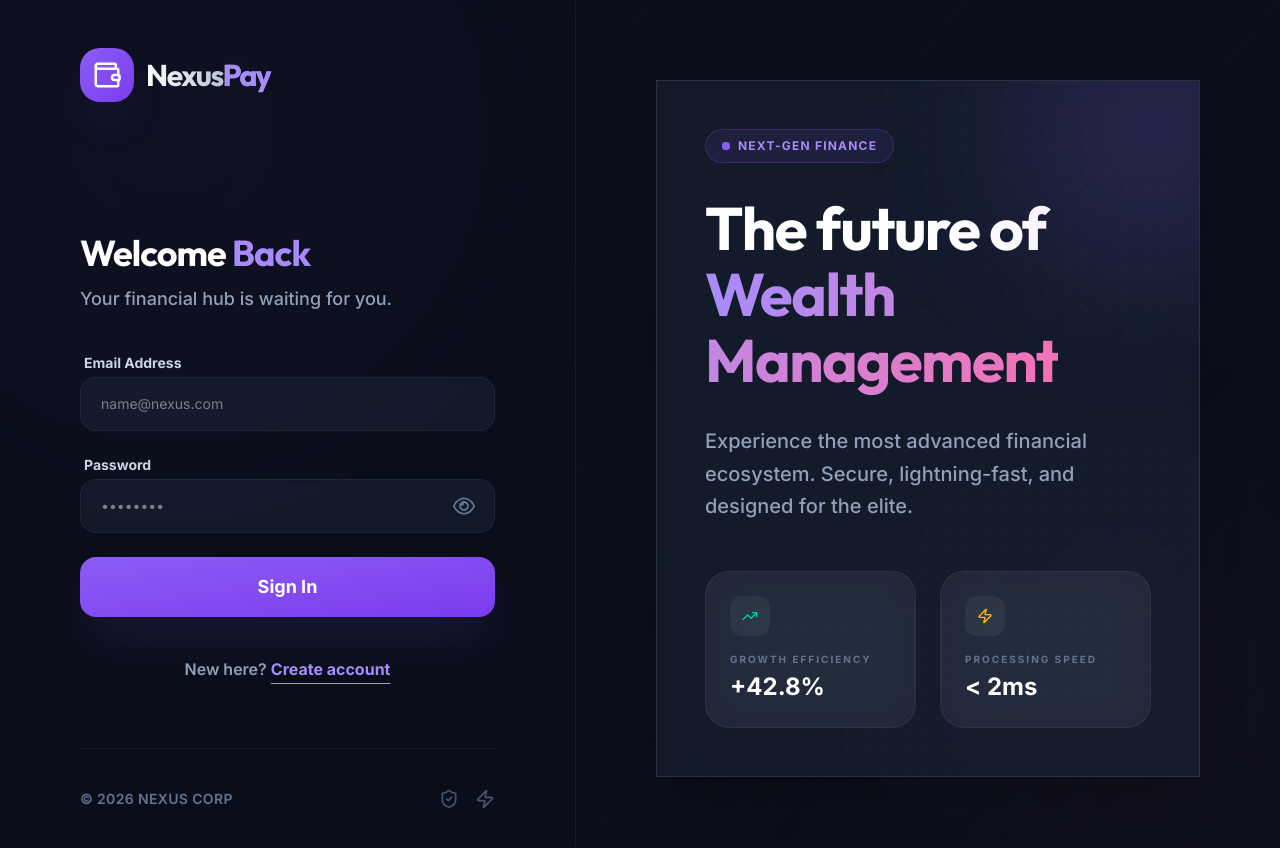
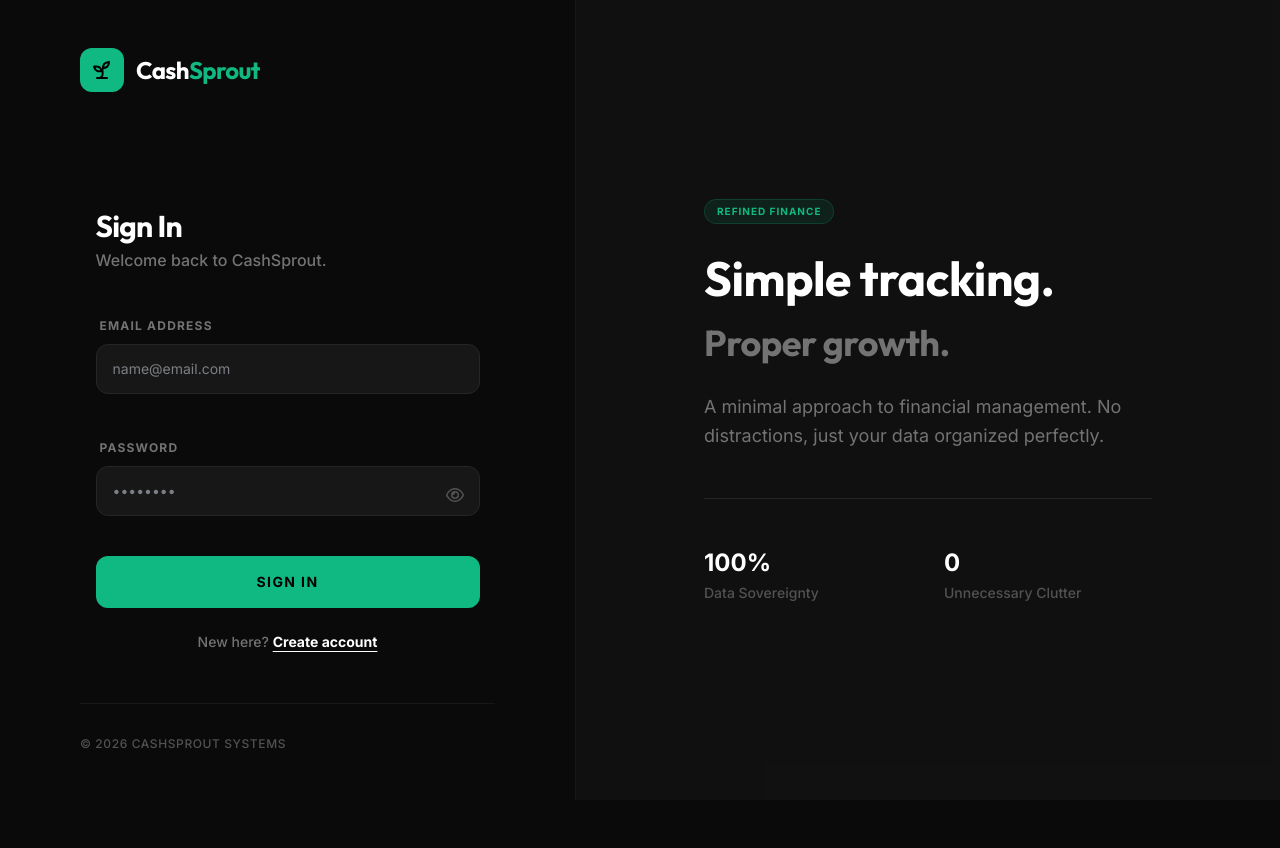
Before and after one commit to aaditya1820/ExpenseTracker, a React (Vite) app in the folder frontend/: page /login in a window 1280 px wide. Shown: the top 848 px of the page. After the commit the page ends 800 px from the top, so only its background shows below. Built offline with nearby package versions, Linux system fonts and the light colour scheme.

Commit message:
🚀 feat: rebranded to CashSprout and implemented minimal proper UI

```diff
--- a/frontend/src/components/layouts/AuthLayout.jsx
+++ b/frontend/src/components/layouts/AuthLayout.jsx
@@ -1,78 +1,53 @@
 import React from 'react'
-import { LuWallet, LuTrendingUp, LuShieldCheck, LuZap } from "react-icons/lu";
+import { LuSprout } from "react-icons/lu";
 
 const AuthLayout = ({ children }) => {
   return (
-    <div className='flex min-h-screen bg-[#0b0f1a] font-sans text-slate-200 overflow-hidden relative'>
-      {/* Animated Background Orbs */}
-      <div className='absolute top-[-20%] left-[-10%] w-[600px] h-[600px] bg-primary/10 rounded-full blur-[120px] animate-pulse' />
-      <div className='absolute bottom-[-10%] right-[-5%] w-[500px] h-[500px] bg-accent/5 rounded-full blur-[100px] animate-pulse' style={{ animationDelay: '2s' }} />
-
+    <div className='flex min-h-screen bg-[#0a0a0a] font-sans text-neutral-200 overflow-hidden'>
       {/* Left Side: Form */}
-      <div className='w-full lg:w-[45%] flex flex-col px-8 md:px-20 py-12 relative z-10 bg-[#0b0f1a]/50 backdrop-blur-sm border-r border-white/5'>
-        <div className="flex items-center gap-3 mb-16 group cursor-pointer">
-          <div className="bg-gradient-to-br from-primary to-primary-dark p-3 rounded-[1.25rem] shadow-2xl shadow-primary/20 group-hover:scale-110 transition-transform duration-500">
-            <LuWallet className="text-white text-3xl" />
+      <div className='w-full lg:w-[45%] flex flex-col px-8 md:px-20 py-12 bg-[#0a0a0a] border-r border-neutral-900'>
+        <div className="flex items-center gap-3 mb-16">
+          <div className="bg-primary p-2.5 rounded-xl">
+            <LuSprout className="text-black text-2xl" />
           </div>
-          <h1 className='text-3xl font-black bg-gradient-to-r from-white to-slate-400 bg-clip-text text-transparent tracking-tighter font-display'>
-            Nexus<span className="text-primary-light">Pay</span>
+          <h1 className='text-2xl font-bold text-white tracking-tight font-display'>
+            Cash<span className="text-primary">Sprout</span>
           </h1>
         </div>
 
-        <div className="flex-1 flex flex-col justify-center max-w-md mx-auto w-full">
+        <div className="flex-1 flex flex-col justify-center max-w-sm mx-auto w-full">
           {children}
         </div>
 
-        <div className="mt-auto pt-10 border-t border-white/5 flex items-center justify-between">
-          <p className="text-slate-500 text-sm font-semibold tracking-wide">
-            &copy; 2026 NEXUS CORP
+        <div className="mt-auto pt-8 border-t border-neutral-900">
+          <p className="text-neutral-600 text-xs font-medium tracking-wider uppercase">
+            &copy; 2026 CashSprout Systems
           </p>
-          <div className="flex gap-4">
-            <LuShieldCheck className="text-slate-600 hover:text-primary transition-colors cursor-help" size={20} />
-            <LuZap className="text-slate-600 hover:text-accent transition-colors cursor-help" size={20} />
-          </div>
         </div>
       </div>
 
-      {/* Right Side: Visual Masterpiece */}
-      <div className='hidden lg:flex lg:w-[55%] relative items-center justify-center p-20 overflow-hidden bg-[url("https://images.unsplash.com/photo-1639762681485-074b7f938ba0?q=80&w=2832&auto=format&fit=crop")] bg-cover bg-center'>
-        <div className="absolute inset-0 bg-gradient-to-br from-[#0b0f1a]/95 via-[#0b0f1a]/80 to-transparent z-0" />
+      {/* Right Side: Minimal & Proper */}
+      <div className='hidden lg:flex lg:w-[55%] bg-neutral-900/50 items-center justify-center p-20'>
+        <div className='max-w-md'>
+          <div className="inline-flex items-center gap-2 px-3 py-1 rounded-full bg-primary/10 border border-primary/20 text-primary text-[10px] font-bold uppercase tracking-widest mb-6">
+            Refined Finance
+          </div>
+          <h2 className='text-5xl font-bold text-white leading-tight font-display'>
+            Simple tracking. <br />
+            <span className="text-neutral-500 text-4xl">Proper growth.</span>
+          </h2>
+          <p className='text-neutral-500 text-lg mt-6 leading-relaxed'>
+            A minimal approach to financial management. No distractions, just your data organized perfectly.
+          </p>
 
-        <div className='relative z-10 w-full max-w-2xl'>
-          <div className='glass-card p-12 relative overflow-hidden group hover:border-primary/30 transition-all duration-700'>
-            {/* Decorative Grid */}
-            <div className="absolute inset-0 opacity-[0.03] bg-[radial-gradient(#fff_1px,transparent_1px)] [background-size:20px_20px]" />
-
-            <div className="absolute -top-20 -right-20 w-64 h-64 bg-primary/20 rounded-full blur-[80px] group-hover:bg-primary/30 transition-all duration-700" />
-
-            <div className="inline-flex items-center gap-2 px-4 py-2 rounded-full bg-primary/10 border border-primary/20 text-primary-light text-xs font-bold uppercase tracking-widest mb-8">
-              <span className="relative flex h-2 w-2">
-                <span className="animate-ping absolute inline-flex h-full w-full rounded-full bg-primary opacity-75"></span>
-                <span className="relative inline-flex rounded-full h-2 w-2 bg-primary"></span>
-              </span>
-              Next-Gen Finance
+          <div className="mt-12 grid grid-cols-2 gap-8 border-t border-neutral-800 pt-12">
+            <div>
+              <p className="text-white text-2xl font-bold">100%</p>
+              <p className="text-neutral-600 text-sm font-medium mt-1">Data Sovereignty</p>
             </div>
-
-            <h2 className='text-6xl font-black text-white leading-[1.1] font-display tracking-tight'>
-              The future of <br />
-              <span className="text-transparent bg-clip-text bg-gradient-to-r from-primary-light via-accent to-primary-light bg-[length:200%_auto] animate-gradient">Wealth Management</span>
-            </h2>
-
-            <p className='text-slate-400 text-xl mt-8 leading-relaxed font-medium'>
-              Experience the most advanced financial ecosystem. Secure, lightning-fast, and designed for the elite.
-            </p>
-
-            <div className='mt-12 grid grid-cols-2 gap-6'>
-              <StatsCard
-                icon={<LuTrendingUp className="text-emerald-400" />}
-                label="Growth Efficiency"
-                value="+42.8%"
-              />
-              <StatsCard
-                icon={<LuZap className="text-amber-400" />}
-                label="Processing Speed"
-                value="< 2ms"
-              />
+            <div>
+              <p className="text-white text-2xl font-bold">0</p>
+              <p className="text-neutral-600 text-sm font-medium mt-1">Unnecessary Clutter</p>
             </div>
           </div>
         </div>
@@ -82,13 +57,3 @@
 }
 
 export default AuthLayout
-
-const StatsCard = ({ icon, label, value }) => (
-  <div className='bg-white/5 backdrop-blur-xl p-6 rounded-3xl border border-white/5 hover:border-white/10 transition-all duration-300'>
-    <div className="w-10 h-10 flex items-center justify-center bg-white/5 rounded-xl mb-4">
-      {icon}
-    </div>
-    <p className='text-[10px] font-black text-slate-500 uppercase tracking-[0.2em] mb-1'>{label}</p>
-    <p className='text-2xl font-bold text-white'>{value}</p>
-  </div>
-)
--- a/frontend/src/components/layouts/Navbar.jsx
+++ b/frontend/src/components/layouts/Navbar.jsx
@@ -1,16 +1,16 @@
 import React from 'react';
 import { HiOutlineMenuAlt3, HiOutlineX } from "react-icons/hi";
-import { LuWallet } from "react-icons/lu";
+import { LuSprout } from "react-icons/lu";
 
 const Navbar = ({ activeMenu, toggleMobileMenu, isMobileMenuOpen }) => {
   return (
-    <nav className="sticky top-0 z-[100] w-full glass-effect py-4 px-6 md:px-12 flex items-center justify-between">
-      <div className="flex items-center gap-3 group cursor-pointer">
-        <div className="bg-gradient-to-br from-primary to-primary-dark p-2.5 rounded-xl shadow-lg shadow-primary/20 group-hover:rotate-12 transition-transform duration-300">
-          <LuWallet className="text-white text-xl" />
+    <nav className="sticky top-0 z-[100] w-full bg-black/40 backdrop-blur-md border-b border-white/5 py-4 px-6 md:px-12 flex items-center justify-between">
+      <div className="flex items-center gap-3">
+        <div className="bg-primary p-2 rounded-lg">
+          <LuSprout className="text-black text-xl" />
         </div>
-        <h2 className="text-2xl font-black bg-gradient-to-r from-white to-slate-400 bg-clip-text text-transparent tracking-tighter font-display">
-          Nexus<span className="text-primary-light">Pay</span>
+        <h2 className="text-xl font-bold text-white tracking-tight font-display">
+          Cash<span className="text-primary">Sprout</span>
         </h2>
       </div>
 
@@ -18,12 +18,12 @@
         {/* Mobile Menu Toggle */}
         <button
           onClick={toggleMobileMenu}
-          className="md:hidden p-3 rounded-2xl bg-white/5 text-slate-300 hover:bg-white/10 hover:text-white transition-all border border-white/5 active:scale-95"
+          className="md:hidden p-2.5 rounded-xl bg-white/5 text-neutral-400 hover:text-white transition-all border border-white/5"
         >
           {isMobileMenuOpen ? (
-            <HiOutlineX className="text-2xl" />
+            <HiOutlineX className="text-xl" />
           ) : (
-            <HiOutlineMenuAlt3 className="text-2xl" />
+            <HiOutlineMenuAlt3 className="text-xl" />
           )}
         </button>
       </div>
--- a/frontend/src/index.css
+++ b/frontend/src/index.css
@@ -6,17 +6,16 @@
   --font-display: "Outfit", "sans-serif";
   --breakpoint-3xl: 1920px;
 
-  --color-primary: #8b5cf6;
-  --color-primary-light: #a78bfa;
-  --color-primary-dark: #7c3aed;
-  --color-accent: #f472b6;
+  --color-primary: #10b981;
+  --color-primary-light: #34d399;
+  --color-primary-dark: #059669;
 
-  /* Dark Mode Palette */
-  --color-bg-dark: #0f172a;
-  --color-card-dark: #1e293b;
-  --color-border-dark: rgba(255, 255, 255, 0.08);
-  --color-text-main: #f8fafc;
-  --color-text-muted: #94a3b8;
+  /* Minimal Dark Palette */
+  --color-bg-dark: #0a0a0a;
+  --color-card-dark: #141414;
+  --color-border-dark: #262626;
+  --color-text-main: #f5f5f5;
+  --color-text-muted: #737373;
 }
 
 @layer base {
@@ -29,7 +28,7 @@
 
   h1, h2, h3, h4, h5, h6 {
     font-family: var(--font-display);
-    letter-spacing: -0.02em;
+    letter-spacing: -0.01em;
   }
 
   body {
@@ -41,69 +40,55 @@
 
 @layer components {
   .glass-effect {
-    @apply bg-slate-900/40 backdrop-blur-xl border border-white/5;
-  }
-
-  .glass-card {
-    @apply bg-slate-800/50 backdrop-blur-md border border-white/10 shadow-2xl;
+    @apply bg-black/40 backdrop-blur-md border-b border-white/5;
   }
 
   .input-box {
-    @apply w-full flex justify-between gap-3 text-sm text-slate-200 bg-slate-800/50 rounded-2xl px-5 py-4 mb-4 mt-2 border border-white/5 outline-none transition-all duration-300 focus:border-primary focus:ring-4 focus:ring-primary/20 shadow-inner;
+    @apply w-full text-sm text-slate-200 bg-neutral-900 rounded-xl px-4 py-3.5 mb-4 mt-2 border border-neutral-800 outline-none transition-all duration-200 focus:border-primary/50 focus:bg-neutral-800;
   }
 
   .card {
-    @apply bg-slate-800/40 p-6 rounded-[2rem] shadow-xl border border-white/5 transition-all duration-500 hover:bg-slate-800/60 hover:border-white/10 hover:-translate-y-1 hover:shadow-primary/5;
+    @apply bg-neutral-900 p-8 rounded-3xl border border-neutral-800 transition-all duration-300 hover:border-neutral-700;
   }
 
   .card-btn {
-    @apply flex items-center gap-2 text-sm font-semibold text-slate-300 hover:text-white bg-white/5 hover:bg-white/10 px-5 py-2.5 rounded-xl border border-white/5 transition-all duration-300 cursor-pointer active:scale-95;
+    @apply flex items-center gap-2 text-sm font-medium text-neutral-400 hover:text-white bg-neutral-800/50 hover:bg-neutral-800 px-4 py-2 rounded-xl border border-neutral-800 transition-all duration-200;
   }
 
   .add-btn {
-    @apply flex items-center gap-2 text-sm font-bold text-primary-light bg-primary/10 border border-primary/20 rounded-2xl px-6 py-3 transition-all duration-300 hover:bg-primary/20 cursor-pointer active:scale-95 shadow-lg shadow-primary/5;
+    @apply flex items-center gap-2 text-sm font-semibold text-primary-light bg-primary/10 border border-primary/20 rounded-xl px-5 py-2.5 transition-all duration-200 hover:bg-primary/20 cursor-pointer active:scale-95;
   }
 
   .add-btn-fill {
-    @apply text-white bg-gradient-to-br from-primary to-primary-dark hover:shadow-primary/40 border-transparent;
+    @apply text-white bg-primary hover:bg-primary-dark border-transparent shadow-none;
   }
 
   .nav-item {
-    @apply flex items-center gap-4 py-3.5 px-6 rounded-2xl mb-2 transition-all duration-300 font-semibold;
+    @apply flex items-center gap-3.5 py-3 px-5 rounded-xl mb-1.5 transition-all duration-200 font-medium;
   }
 
   .nav-item-active {
-    @apply text-white bg-gradient-to-r from-primary to-primary-dark shadow-xl shadow-primary/20 scale-[1.02];
+    @apply text-white bg-primary/10 border border-primary/20;
   }
 
   .nav-item-inactive {
-    @apply text-slate-400 hover:bg-white/5 hover:text-slate-100;
+    @apply text-neutral-500 hover:bg-neutral-900 hover:text-neutral-200;
   }
 
-  .stats-gradient-1 { @apply bg-gradient-to-br from-violet-500 to-purple-700; }
-  .stats-gradient-2 { @apply bg-gradient-to-br from-emerald-400 to-teal-600; }
-  .stats-gradient-3 { @apply bg-gradient-to-br from-rose-500 to-orange-600; }
+  .stats-gradient-1 { @apply bg-neutral-800; }
+  .stats-gradient-2 { @apply bg-emerald-500/10 text-emerald-500 border border-emerald-500/20; }
+  .stats-gradient-3 { @apply bg-rose-500/10 text-rose-500 border border-rose-500/20; }
 }
 
-/* Custom Scrollbar */
+/* Minimal Scrollbar */
 ::-webkit-scrollbar {
-  width: 8px;
+  width: 5px;
 }
 
 ::-webkit-scrollbar-track {
-  @apply bg-slate-950;
+  background: transparent;
 }
 
 ::-webkit-scrollbar-thumb {
-  @apply bg-slate-800 rounded-full border-2 border-slate-950 hover:bg-slate-700;
+  @apply bg-neutral-800 rounded-full hover:bg-neutral-700;
 }
-
-@keyframes shake {
-  0%, 100% { transform: translateX(0); }
-  25% { transform: translateX(-5px); }
-  75% { transform: translateX(5px); }
-}
-
-.animate-shake {
-  animation: shake 0.2s ease-in-out 0s 2;
-}
--- a/frontend/src/pages/Auth/Login.jsx
+++ b/frontend/src/pages/Auth/Login.jsx
@@ -55,67 +55,63 @@
 
   return (
     <AuthLayout>
-      <div className="space-y-3 mb-10 text-center md:text-left">
-        <h2 className="text-4xl font-extrabold text-white tracking-tight font-display">
-          Welcome <span className="text-primary-light">Back</span>
-        </h2>
-        <p className="text-slate-400 font-medium text-lg">Your financial hub is waiting for you.</p>
+      <div className="mb-10">
+        <h2 className="text-3xl font-bold text-white tracking-tight">Sign In</h2>
+        <p className="text-neutral-500 font-medium mt-1">Welcome back to CashSprout.</p>
       </div>
 
       <form onSubmit={handleLogin} className="space-y-6">
-        <div className="space-y-1">
-          <label className="block text-sm font-bold text-slate-300 ml-1">
+        <div>
+          <label className="text-xs font-bold text-neutral-500 uppercase tracking-widest ml-1">
             Email Address
           </label>
           <input
             value={email}
             onChange={({ target }) => setEmail(target.value)}
-            placeholder="name@nexus.com"
-            autoComplete="off"
+            placeholder="name@email.com"
             type="email"
-            className="input-box m-0"
+            className="input-box"
             required
           />
         </div>
 
-        <div className="space-y-1">
-          <label className="block text-sm font-bold text-slate-300 ml-1">Password</label>
+        <div>
+          <label className="text-xs font-bold text-neutral-500 uppercase tracking-widest ml-1">Password</label>
           <div className="relative">
             <input
               value={password}
               onChange={({ target }) => setPassword(target.value)}
               placeholder="••••••••"
-              autoComplete="current-password"
               type={showPassword ? "text" : "password"}
-              className="input-box m-0 pr-14"
+              className="input-box pr-12"
               required
             />
             <button
               type="button"
               onClick={togglePassword}
-              className="absolute right-5 top-1/2 -translate-y-1/2 text-slate-500 hover:text-primary-light transition-colors cursor-pointer"
+              className="absolute right-4 top-1/2 -translate-y-1/2 text-neutral-600 hover:text-white transition-colors"
             >
-              {showPassword ? <FaRegEyeSlash size={22} /> : <FaRegEye size={22} />}
+              {showPassword ? <FaRegEyeSlash size={18} /> : <FaRegEye size={18} />}
             </button>
           </div>
         </div>
 
         {error && (
-          <div className="bg-rose-500/10 border border-rose-500/20 text-rose-400 px-5 py-4 rounded-2xl text-sm font-bold animate-shake">
+          <p className="text-rose-500 text-xs font-bold bg-rose-500/5 p-4 rounded-xl border border-rose-500/10">
             {error}
-          </div>
+          </p>
         )}
 
         <button
           type="submit"
-          className="w-full bg-gradient-to-br from-primary to-primary-dark text-white py-4 rounded-2xl font-bold text-lg shadow-2xl shadow-primary/20 hover:shadow-primary/40 transition-all active:scale-[0.98] cursor-pointer"
+          className="w-full bg-primary text-black py-4 rounded-xl font-bold text-sm uppercase tracking-widest hover:bg-primary-dark transition-all active:scale-[0.98]"
         >
           Sign In
         </button>
 
-        <p className="text-center text-slate-400 font-semibold pt-4">
+        <p className="text-center text-neutral-500 text-sm font-medium">
           New here?{" "}
-          <Link className="text-primary-light hover:text-white font-bold underline underline-offset-8 transition-all" to="/signup">
+          <Link className="text-white hover:text-primary font-bold underline underline-offset-4" to="/signup">
             Create account
           </Link>
         </p>
--- a/frontend/src/pages/Auth/SignUp.jsx
+++ b/frontend/src/pages/Auth/SignUp.jsx
@@ -76,11 +76,9 @@
 
   return (
     <AuthLayout>
-      <div className="space-y-3 mb-10 text-center md:text-left">
-        <h2 className="text-4xl font-extrabold text-white tracking-tight font-display">
-          Join the <span className="text-primary-light">Revolution</span>
-        </h2>
-        <p className="text-slate-400 font-medium text-lg">Master your finances with our futuristic tracker.</p>
+      <div className="mb-10">
+        <h2 className="text-3xl font-bold text-white tracking-tight">Create Account</h2>
+        <p className="text-neutral-500 font-medium mt-1">Join CashSprout and track properly.</p>
       </div>
 
       <form onSubmit={handleSignUp} className="space-y-6">
@@ -88,74 +86,71 @@
           <ProfilePhotoSelector image={profilePic} setImage={setProfilePic} />
         </div>
 
-        <div className="space-y-1">
-          <label className="block text-sm font-bold text-slate-300 ml-1">
+        <div>
+          <label className="text-xs font-bold text-neutral-500 uppercase tracking-widest ml-1">
             Full Name
           </label>
           <input
             value={fullname}
             onChange={({ target }) => setFullName(target.value)}
             placeholder="Enter Full Name"
-            autoComplete="name"
             type="text"
-            className="input-box m-0"
+            className="input-box"
             required
           />
         </div>
 
-        <div className="space-y-1">
-          <label className="block text-sm font-bold text-slate-300 ml-1">
+        <div>
+          <label className="text-xs font-bold text-neutral-500 uppercase tracking-widest ml-1">
             Email Address
           </label>
           <input
             value={email}
             onChange={({ target }) => setEmail(target.value)}
-            placeholder="name@nexus.com"
-            autoComplete="email"
+            placeholder="name@email.com"
             type="email"
-            className="input-box m-0"
+            className="input-box"
             required
           />
         </div>
 
-        <div className="space-y-1">
-          <label className="block text-sm font-bold text-slate-300 ml-1">Password</label>
+        <div>
+          <label className="text-xs font-bold text-neutral-500 uppercase tracking-widest ml-1">Password</label>
           <div className="relative">
             <input
               value={password}
               onChange={({ target }) => setPassword(target.value)}
               placeholder="••••••••"
-              autoComplete="new-password"
               type={showPassword ? "text" : "password"}
-              className="input-box m-0 pr-14"
+              className="input-box pr-12"
               required
             />
             <button
               type="button"
               onClick={togglePassword}
-              className="absolute right-5 top-1/2 -translate-y-1/2 text-slate-500 hover:text-primary-light transition-colors cursor-pointer"
+              className="absolute right-4 top-1/2 -translate-y-1/2 text-neutral-600 hover:text-white transition-colors"
             >
-              {showPassword ? <FaRegEyeSlash size={22} /> : <FaRegEye size={22} />}
+              {showPassword ? <FaRegEyeSlash size={18} /> : <FaRegEye size={18} />}
             </button>
           </div>
         </div>
 
         {error && (
-          <div className="bg-rose-500/10 border border-rose-500/20 text-rose-400 px-5 py-4 rounded-2xl text-sm font-bold animate-shake">
+          <p className="text-rose-500 text-xs font-bold bg-rose-500/5 p-4 rounded-xl border border-rose-500/10">
             {error}
-          </div>
+          </p>
         )}
 
         <button
           type="submit"
-          className="w-full bg-gradient-to-br from-primary to-primary-dark text-white py-4 rounded-2xl font-bold text-lg shadow-2xl shadow-primary/20 hover:shadow-primary/40 transition-all active:scale-[0.98] cursor-pointer"
+          className="w-full bg-primary text-black py-4 rounded-xl font-bold text-sm uppercase tracking-widest hover:bg-primary-dark transition-all active:scale-[0.98]"
         >
-          Create Account
+          Get Started
         </button>
 
-        <p className="text-center text-slate-400 font-semibold pt-4">
-          Already a member?{" "}
-          <Link className="text-primary-light hover:text-white font-bold underline underline-offset-8 transition-all" to="/login">
+        <p className="text-center text-neutral-500 text-sm font-medium">
+          Member?{" "}
+          <Link className="text-white hover:text-primary font-bold underline underline-offset-4" to="/login">
             Sign In
           </Link>
         </p>
```
Also changed, not shown: frontend/src/components/Cards/TransactionInfoCard.jsx (+13 -16 lines), frontend/src/components/layouts/DashboardLayout.jsx (+7 -13 lines), frontend/src/components/layouts/SideMenu.jsx (+18 -26 lines), frontend/src/pages/Dashboard/Home.jsx (+24 -30 lines).
